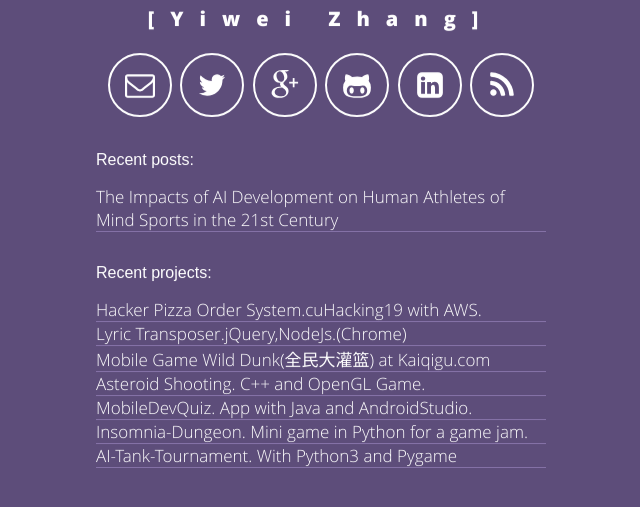
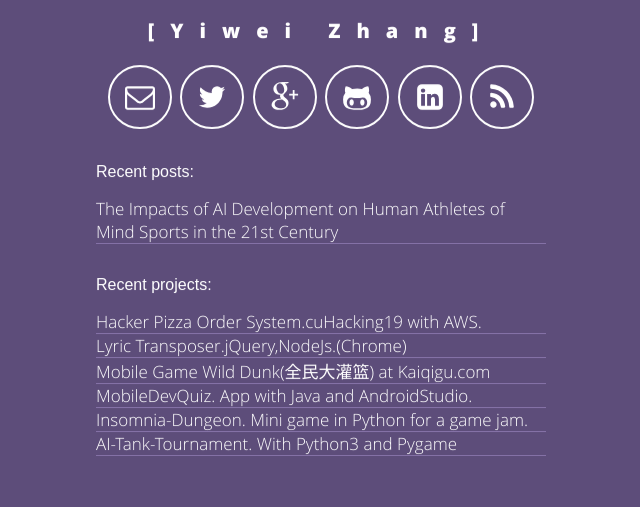
Before and after one commit to zywkloo/zywkloo.github.io, a Jekyll site: the page built from index.html, in a window 1280 px wide, cut to the strip 281-788 px from the top of the page. Shown: the whole strip, without its empty margins (319-959 px from the left). Built offline with Jekyll 4.4.1, drawn with Linux system fonts in a browser that asks for light colours.

Commit message:
Update _config.yml

```diff
--- a/_config.yml
+++ b/_config.yml
@@ -63,8 +63,6 @@
     url: http://beijinger.style/
   - name: Mobile Game Wild Dunk(全民大灌篮) at Kaiqigu.com
     url: https://www.youtube.com/watch?time_continue=6&v=ysmp5vK4R_c
-  - name: Asteroid Shooting. C++ and OpenGL Game.
-    url: https://github.com/zywkloo/AsteroidsShooting
   - name: MobileDevQuiz. App with Java and AndroidStudio.
     url: https://github.com/zywkloo/AndroidMidtermQuizApp
   - name: Insomnia-Dungeon. Mini game in Python for a game jam.
```
